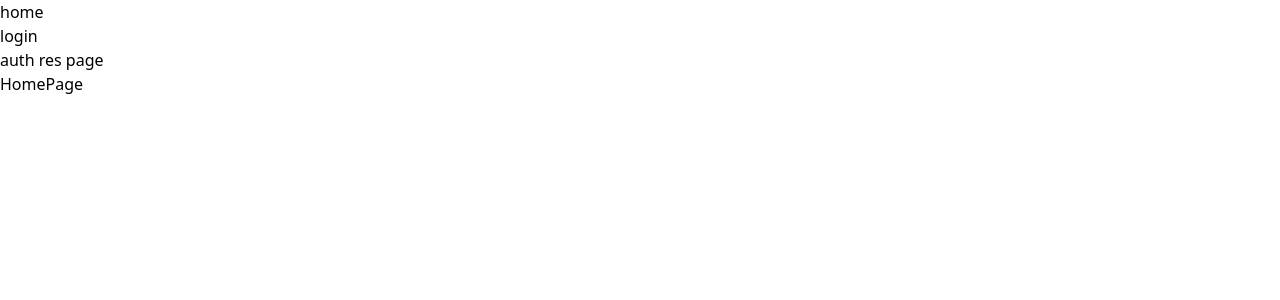
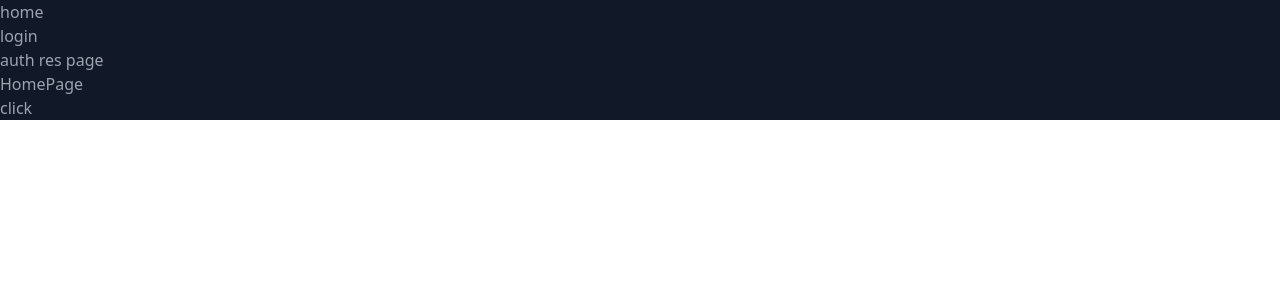
Before and after one commit to Tommy2517/react-vite-2025, a React (Vite) app: page / in a window 1280 px wide. Shown: the top 300 px of the page. Built offline with nearby package versions, Linux system fonts and the light colour scheme.

Commit message:
homework-7-theme

```diff
--- a/package.json
+++ b/package.json
@@ -12,7 +12,9 @@
   "dependencies": {
     "react": "^18.3.1",
     "react-dom": "^18.3.1",
-    "react-router-dom": "^7.1.3"
+    "react-router-dom": "^7.1.3",
+    "sass": "^1.83.4",
+    "axios": "^1.7.9"
   },
   "devDependencies": {
     "@eslint/js": "^9.17.0",
--- /dev/null
+++ b/src/context/ContextLevelOne.tsx
@@ -0,0 +1,14 @@
+import {createContext} from "react";
+
+type LevelOneContextType = {
+    status:boolean
+    changeTheme: (obj:boolean) => void
+}
+
+const init = {
+    status:true,
+    changeTheme: (obj) => {
+        console.log(obj)
+    }
+}
+export const ContextLevelOne = createContext<LevelOneContextType>(init)
--- a/src/layouts/MainLayout.tsx
+++ b/src/layouts/MainLayout.tsx
@@ -1,11 +1,27 @@
 import {Outlet} from "react-router-dom";
 import Menu from "../components/Menu/Menu.tsx";
+import {useState} from "react";
+import {ContextLevelOne} from "../context/ContextLevelOne.tsx";
+import './mainLayout.scss'
+const MainLayout = () => {
+    const [theme, setTheme] = useState<boolean>(true);
+    const themeColor = () =>  theme ? 'dark': 'light'
 
-const MainLayout = () => {
+
     return (
-        <div>
-            <Menu/>
-            <Outlet/>
+        <div className={`h-screen ${themeColor()}`}>
+            <ContextLevelOne.Provider value={
+                {
+                    status: theme,
+                    changeTheme: (status) => {
+                        setTheme(!status)
+                    }
+                }
+            }>
+
+                <Menu/>
+                <Outlet/>
+            </ContextLevelOne.Provider>
         </div>
     );
 };
--- /dev/null
+++ b/src/layouts/mainLayout.scss
@@ -0,0 +1,7 @@
+.dark {
+  @apply bg-gray-900 text-gray-400
+}
+
+.light{
+  @apply bg-gray-200 text-black
+}
--- a/src/pages/HomePage.tsx
+++ b/src/pages/HomePage.tsx
@@ -1,7 +1,17 @@
+import {useContext} from "react";
+import {ContextLevelOne} from "../context/ContextLevelOne.tsx";
+
 const HomePage = () => {
+    const {changeTheme,status} = useContext(ContextLevelOne)
+    const click = ()=>{
+        console.log('click')
+        changeTheme(status)
+    }
     return (
+
         <div>
-            HomePage
+            <div>HomePage</div>
+            <button onClick={click}>click</button>
         </div>
     );
 };
```
Also changed, not shown: 1 other file (tests, documents, lock files or other folders).
